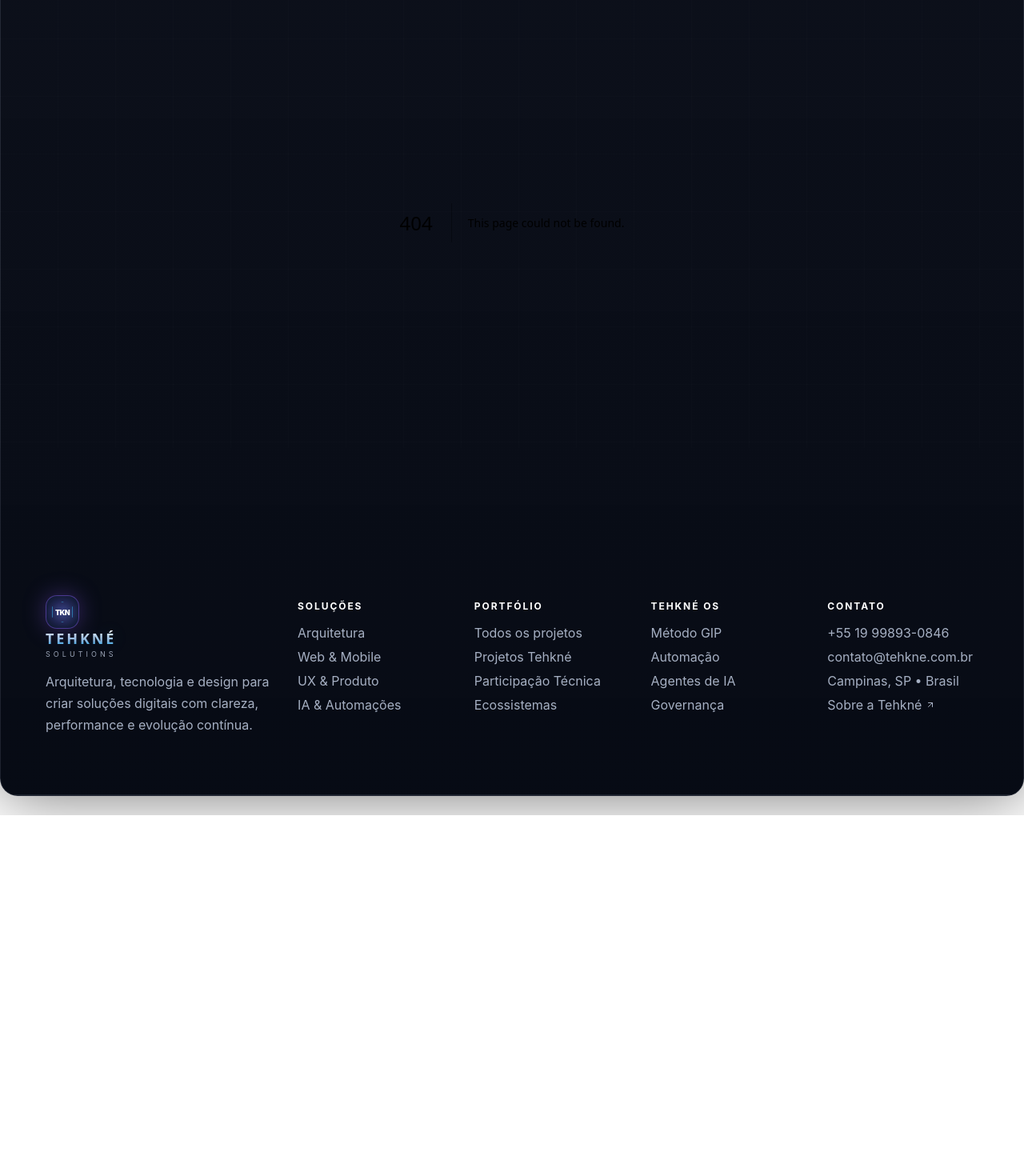
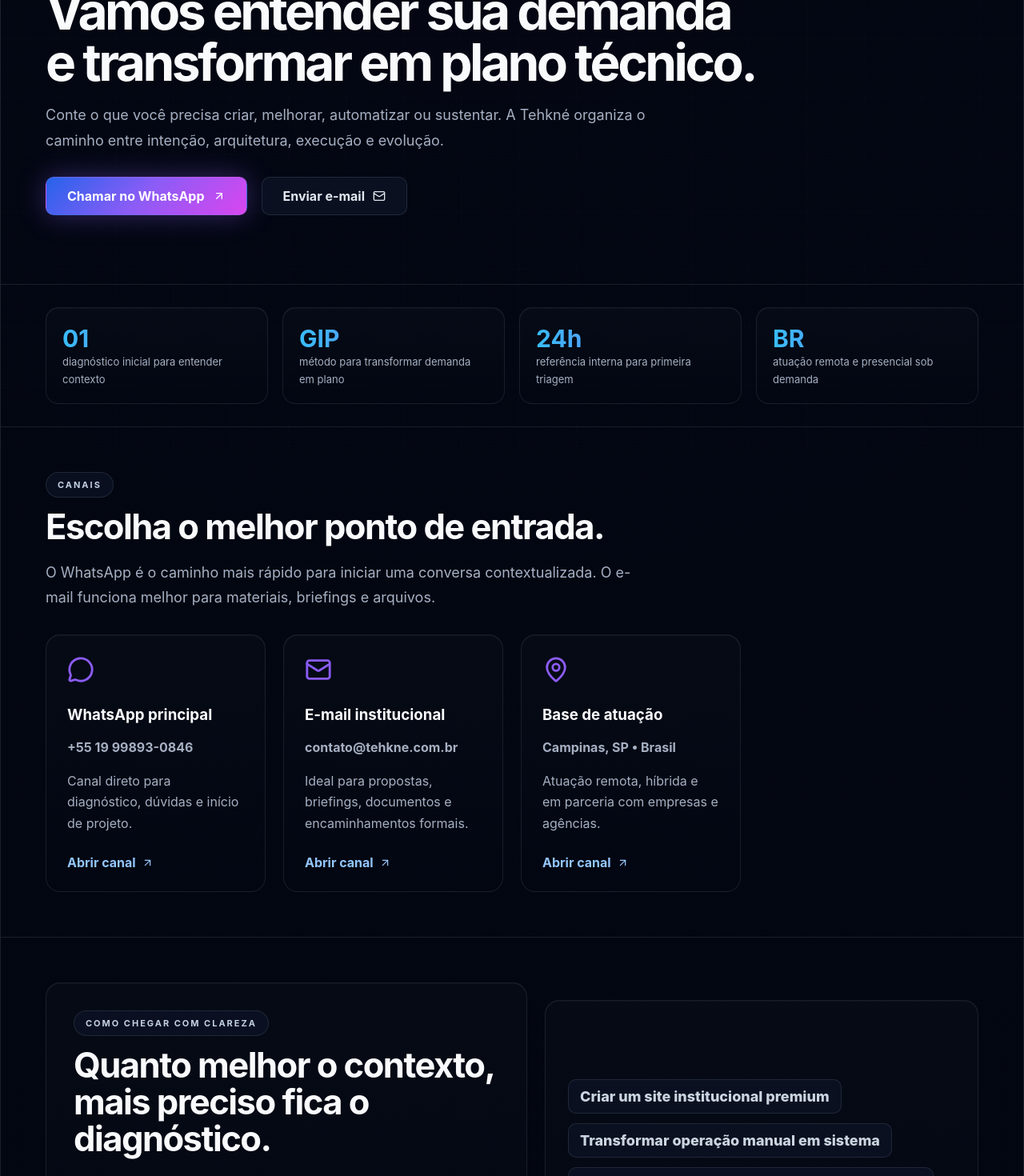
Before and after one commit to Tehkne-Solutions/tehkne-site, a Next.js app: page /contato in a window 1280 px wide. Before the commit this address had no page. Shown: the part 240-1710 px from the top of the page at 80% size. Before the commit the page ends 1259 px from the top, so only its background shows below. Built offline with nearby package versions, Linux system fonts and the light colour scheme.

Commit message:
feat: add contact page

```diff
--- /dev/null
+++ b/app/contato/page.tsx
@@ -0,0 +1,121 @@
+import { ArrowUpRight, Mail, MapPin, MessageCircle, Phone, Send } from 'lucide-react';
+import ContactForm from '../components/ContactForm';
+import { WHATSAPP_DISPLAY, whatsAppHref, whatsappMessages } from '../contact';
+
+const contactCards = [
+  {
+    icon: MessageCircle,
+    title: 'WhatsApp principal',
+    text: WHATSAPP_DISPLAY,
+    detail: 'Canal direto para diagnóstico, dúvidas e início de projeto.'
+  },
+  {
+    icon: Mail,
+    title: 'E-mail institucional',
+    text: 'contato@tehkne.com.br',
+    detail: 'Ideal para propostas, briefings, documentos e encaminhamentos formais.'
+  },
+  {
+    icon: MapPin,
+    title: 'Base de atuação',
+    text: 'Campinas, SP • Brasil',
+    detail: 'Atuação remota, híbrida e em parceria com empresas e agências.'
+  }
+];
+
+const intents = [
+  'Criar um site institucional premium',
+  'Transformar operação manual em sistema',
+  'Evoluir WordPress, performance ou integrações',
+  'Planejar IA, agentes ou automações',
+  'Organizar produto digital com método GIP',
+  'Contratar braço técnico para agência ou empresa'
+];
+
+export const metadata = {
+  title: 'Contato | Tehkné Solutions',
+  description: 'Fale com a Tehkné Solutions para diagnóstico técnico, arquitetura de soluções, desenvolvimento web, WordPress avançado, IA, automações e sustentação.'
+};
+
+export default function ContatoPage() {
+  const pageWhatsApp = whatsAppHref(whatsappMessages.contato);
+
+  return (
+    <main>
+      <section className="section-frame solutions-hero">
+        <div className="section-heading">
+          <span className="eyebrow">Contato e diagnóstico</span>
+          <h1>Vamos entender sua demanda e transformar em plano técnico.</h1>
+          <p>Conte o que você precisa criar, melhorar, automatizar ou sustentar. A Tehkné organiza o caminho entre intenção, arquitetura, execução e evolução.</p>
+          <div className="hero-actions">
+            <a className="btn btn-primary coin" href={pageWhatsApp} target="_blank" rel="noreferrer">Chamar no WhatsApp <ArrowUpRight size={16} /></a>
+            <a className="btn btn-secondary" href="mailto:contato@tehkne.com.br">Enviar e-mail <Mail size={16} /></a>
+          </div>
+        </div>
+      </section>
+
+      <section className="metrics section-frame compact">
+        <div><strong>01</strong><span>diagnóstico inicial para entender contexto</span></div>
+        <div><strong>GIP</strong><span>método para transformar demanda em plano</span></div>
+        <div><strong>24h</strong><span>referência interna para primeira triagem</span></div>
+        <div><strong>BR</strong><span>atuação remota e presencial sob demanda</span></div>
+      </section>
+
+      <section className="section-frame">
+        <div className="section-heading">
+          <span className="eyebrow">Canais</span>
+          <h2>Escolha o melhor ponto de entrada.</h2>
+          <p>O WhatsApp é o caminho mais rápido para iniciar uma conversa contextualizada. O e-mail funciona melhor para materiais, briefings e arquivos.</p>
+        </div>
+        <div className="service-grid solutions-grid">
+          {contactCards.map((card) => {
+            const Icon = card.icon;
+            const href = card.title.includes('WhatsApp') ? pageWhatsApp : card.title.includes('E-mail') ? 'mailto:contato@tehkne.com.br' : '/sobre';
+            return (
+              <article className="glass-card service-card solution-card" key={card.title}>
+                <Icon className="card-icon" size={34} />
+                <h3>{card.title}</h3>
+                <p><strong>{card.text}</strong></p>
+                <p>{card.detail}</p>
+                <a href={href} target={href.startsWith('http') ? '_blank' : undefined} rel={href.startsWith('http') ? 'noreferrer' : undefined}>Abrir canal <ArrowUpRight size={15} /></a>
+              </article>
+            );
+          })}
+        </div>
+      </section>
+
+      <section className="section-frame os-section">
+        <div className="os-panel">
+          <span className="eyebrow">Como chegar com clareza</span>
+          <h2>Quanto melhor o contexto, mais preciso fica o diagnóstico.</h2>
+          <p>Você não precisa ter tudo definido. Basta trazer intenção, problema, objetivo ou referência. A Tehkné ajuda a estruturar o restante.</p>
+          <div className="os-features">
+            {['Objetivo do projeto', 'Público ou operação', 'Referências visuais', 'Prazo desejado', 'Stack atual', 'Principais dores'].map((item) => <span key={item}>{item}</span>)}
+          </div>
+        </div>
+        <div className="stack-cloud">
+          {intents.map((item) => <span key={item}>{item}</span>)}
+        </div>
+      </section>
+
+      <ContactForm
+        page="Contato"
+        context="início de conversa para diagnóstico técnico, arquitetura, desenvolvimento, WordPress, IA, automações ou sustentação"
+        title="Organize sua mensagem e fale com a Tehkné."
+        description="O botão abre uma conversa no WhatsApp com contexto da página de Contato. Depois podemos evoluir este bloco para um formulário dinâmico client-side."
+      />
+
+      <section className="final-cta">
+        <div>
+          <span className="eyebrow">Próximo passo</span>
+          <h2>Vamos sair da ideia solta para o plano de execução.</h2>
+          <p>Se existe uma demanda digital travada, uma operação manual demais ou uma ideia pronta para virar produto, este é o ponto de partida.</p>
+        </div>
+        <div className="hero-actions">
+          <a className="btn btn-primary coin" href={pageWhatsApp} target="_blank" rel="noreferrer">Iniciar conversa <Send size={16} /></a>
+          <a className="btn btn-secondary" href="/solucoes">Ver soluções <Phone size={16} /></a>
+        </div>
+      </section>
+    </main>
+  );
+}
```
